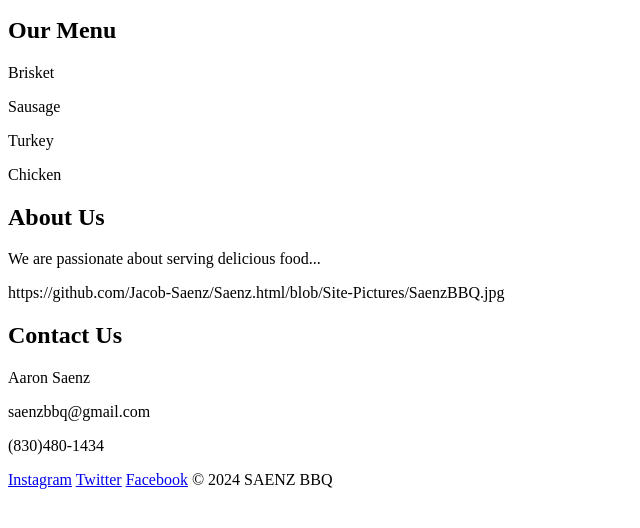
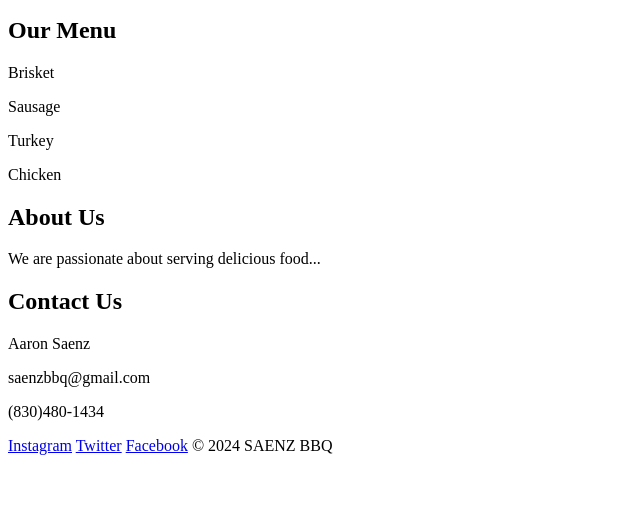
Before and after one commit to Jacob-Saenz/Saenz.html, a plain HTML site: page index.html in a window 1280 px wide. Shown: the part 176-704 px from the top of the page, without its empty margins (0-640 px from the left). Drawn offline with Linux system fonts and the light colour scheme.

Commit message:
Update index.html

```diff
--- a/index.html
+++ b/index.html
@@ -36,7 +36,6 @@
         <h2>About Us</h2>
         <p>We are passionate about serving delicious food...</p>
         <!-- Add an image of your team or restaurant -->
-        https://github.com/Jacob-Saenz/Saenz.html/blob/Site-Pictures/SaenzBBQ.jpg
     </section>
 
     <section id="contact">
```
